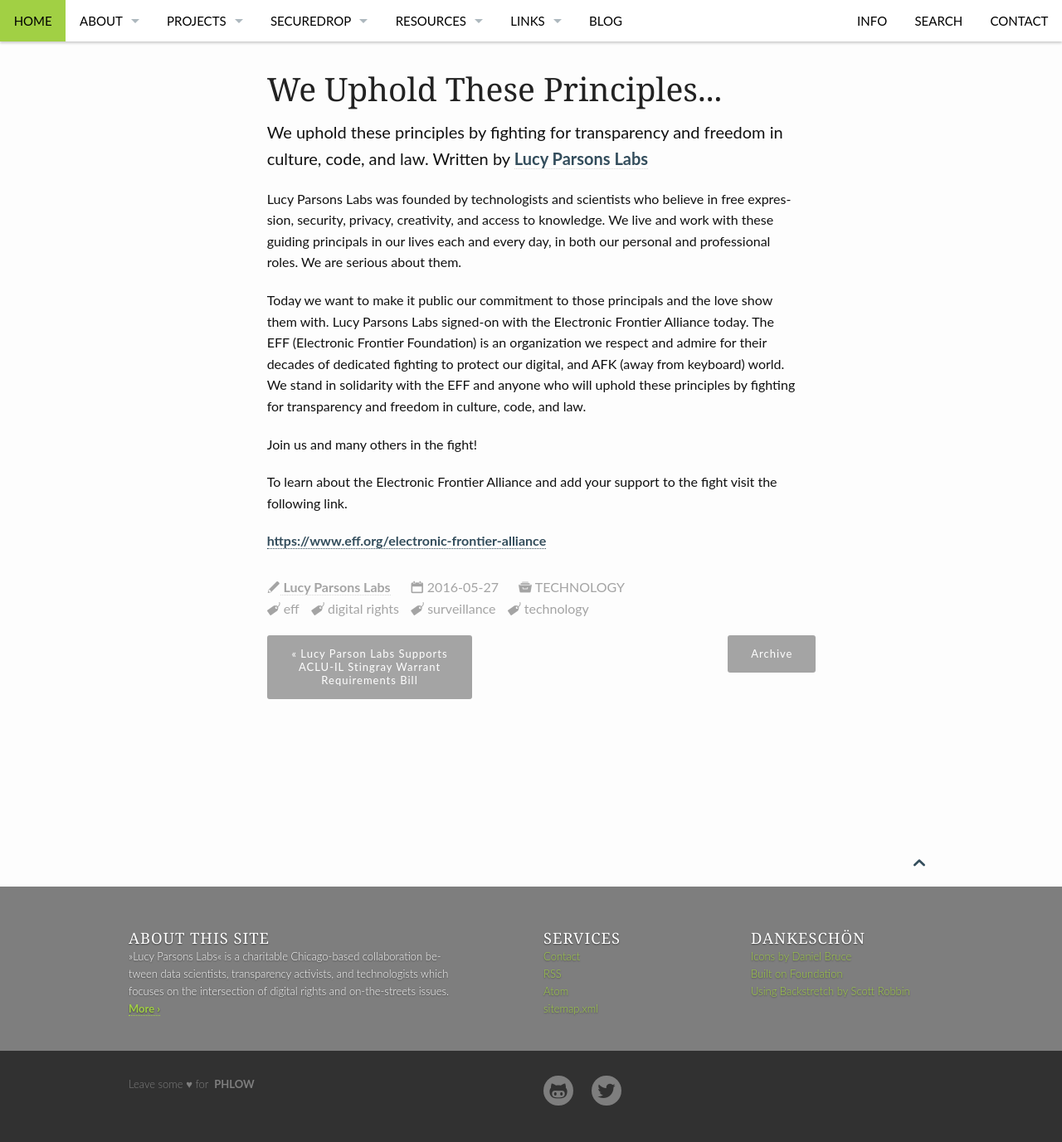
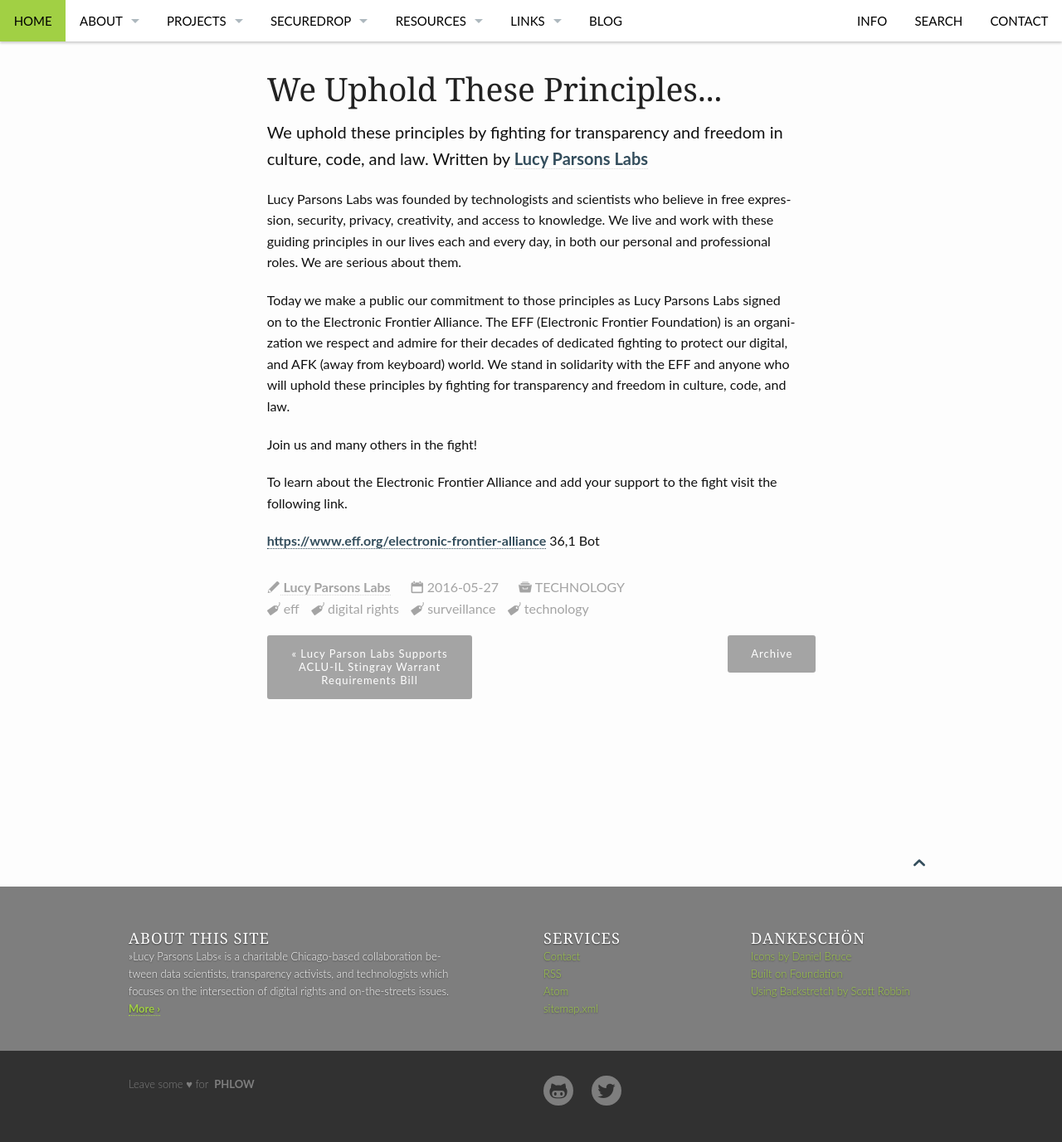
Before and after one commit to saltthefries/lucyparsonslabs.com, a Jekyll site: the page built from _posts/2016-05-27-efa-support.md, in a window 1280 px wide. Shown: the whole page at 83% size. Built offline with Jekyll 4.4.1, drawn with Linux system fonts in a browser that asks for light colours.

Commit message:
eff efa support update

```diff
--- a/_posts/2016-05-27-efa-support.md
+++ b/_posts/2016-05-27-efa-support.md
@@ -25,12 +25,13 @@
 #  url: ""
 ---
 
-Lucy Parsons Labs was founded by technologists and scientists who believe in free expression, security, privacy, creativity, and access to knowledge. We live and work with these guiding principals in our lives each and every day, in both our personal and professional roles. We are serious about them.
+Lucy Parsons Labs was founded by technologists and scientists who believe in free expression, security, privacy, creativity, and access to knowledge. We live and work with these guiding principles in our lives each and every day, in both our personal and professional roles. We are serious about them.
 
-Today we want to make it public our commitment to those principals and the love show them with. Lucy Parsons Labs signed-on with the Electronic Frontier Alliance today. The EFF (Electronic Frontier Foundation) is an organization we respect and admire for their decades of dedicated fighting to protect our digital, and AFK (away from keyboard) world. We stand in solidarity with the EFF and anyone who will uphold these principles by fighting for transparency and freedom in culture, code, and law.
+Today we make a public our commitment to those principles as Lucy Parsons Labs signed on to the Electronic Frontier Alliance. The EFF (Electronic Frontier Foundation) is an organization we respect and admire for their decades of dedicated fighting to protect our digital, and AFK (away from keyboard) world. We stand in solidarity with the EFF and anyone who will uphold these principles by fighting for transparency and freedom in culture, code, and law.
 
 Join us and many others in the fight!
 
 To learn about the Electronic Frontier Alliance and add your support to the fight visit the following link.
 
 [https://www.eff.org/electronic-frontier-alliance](https://www.eff.org/electronic-frontier-alliance)
+                                                                                                            36,1          Bot
```
